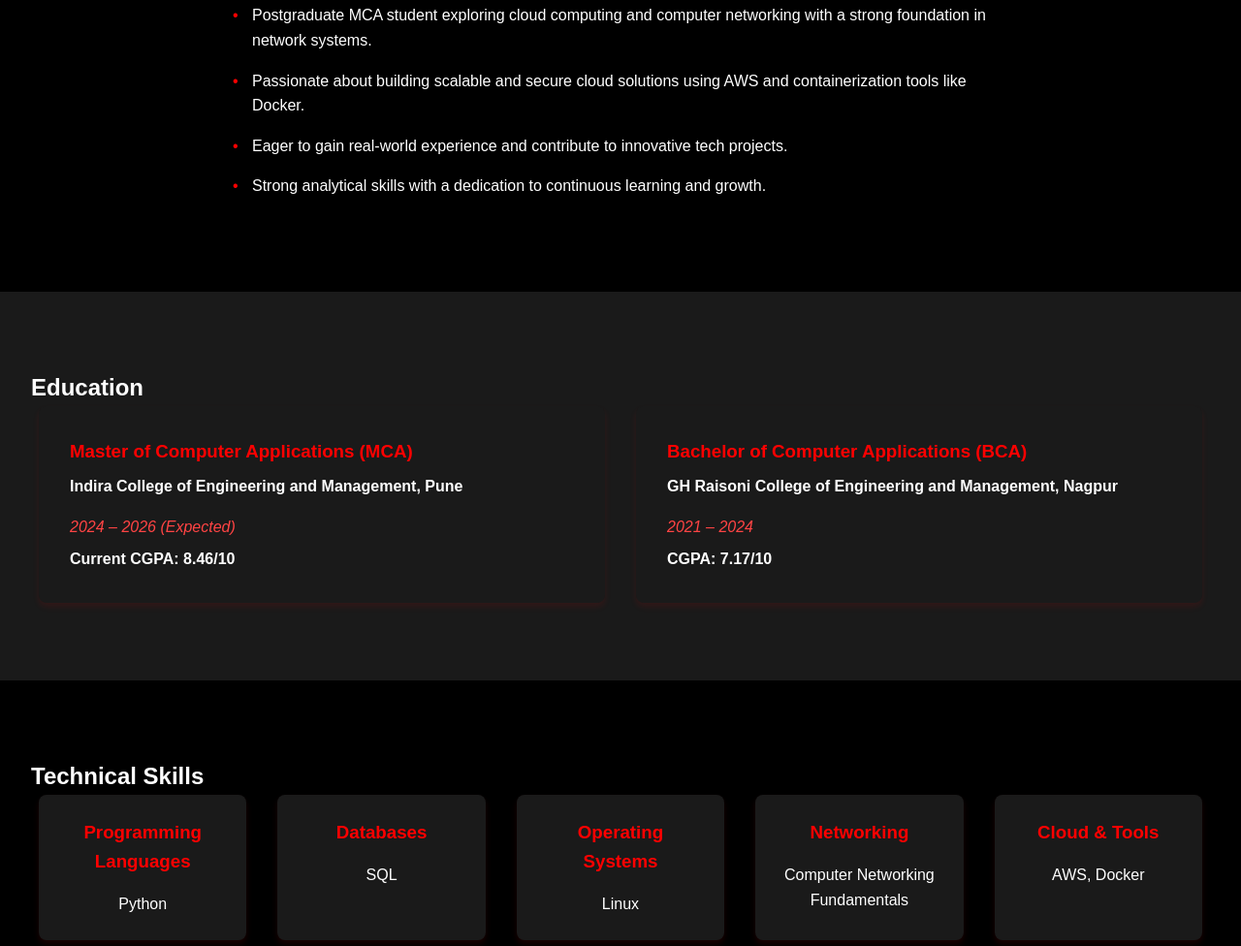
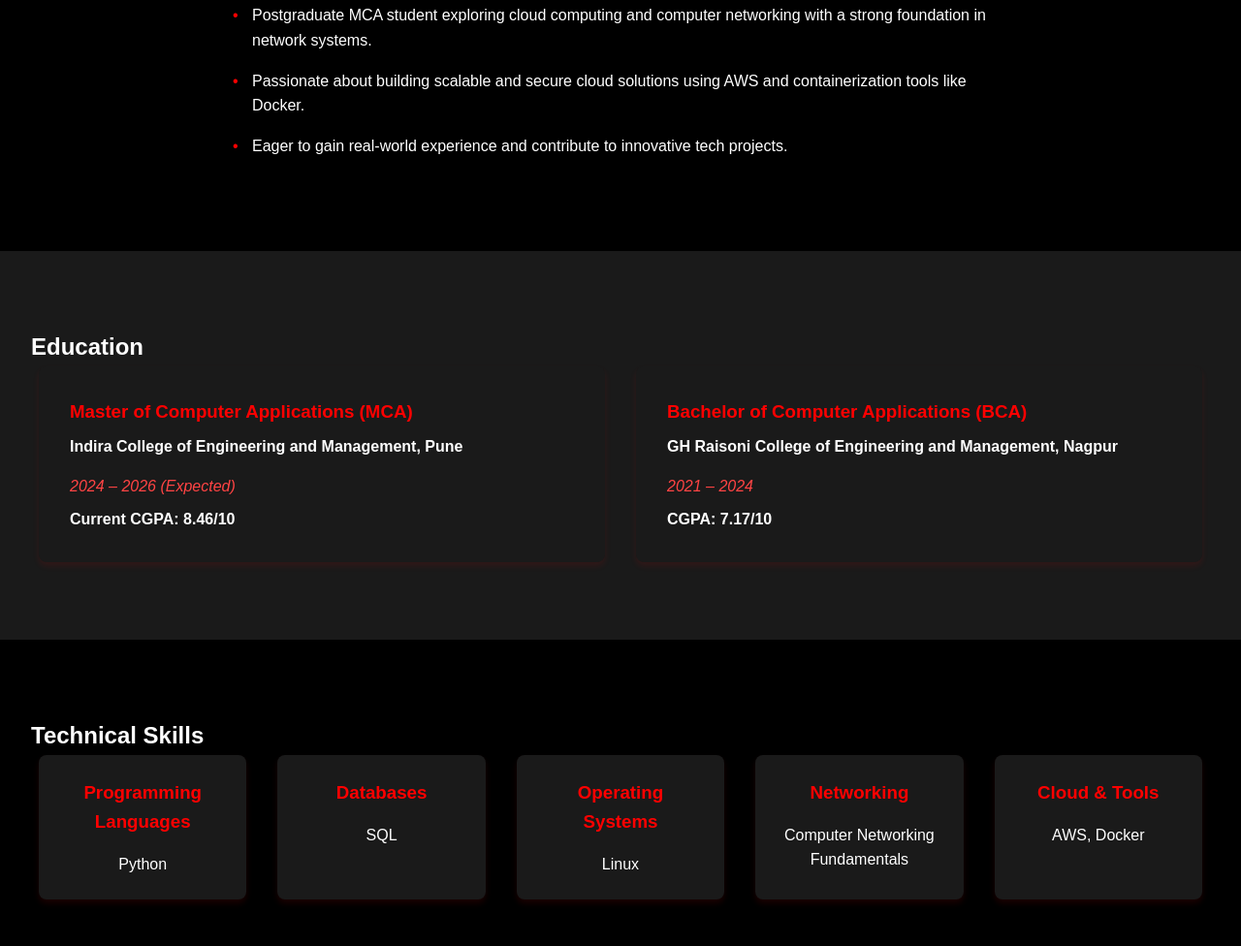
Before and after one commit to pratikronge/myportfolio, a plain HTML site: page index.html in a window 1280 px wide. Shown: the part 947-1923 px from the top of the page at 97% size. Drawn offline with Linux system fonts and the light colour scheme.

Commit message:
myportfolio v2 line removed

```diff
--- a/index.html
+++ b/index.html
@@ -43,7 +43,7 @@
                     <li>Postgraduate MCA student exploring cloud computing and computer networking with a strong foundation in network systems.</li>
                     <li>Passionate about building scalable and secure cloud solutions using AWS and containerization tools like Docker.</li>
                     <li>Eager to gain real-world experience and contribute to innovative tech projects.</li>
-                    <li>Strong analytical skills with a dedication to continuous learning and growth.</li>
+
                 </ul>
             </div>
         </div>
```
